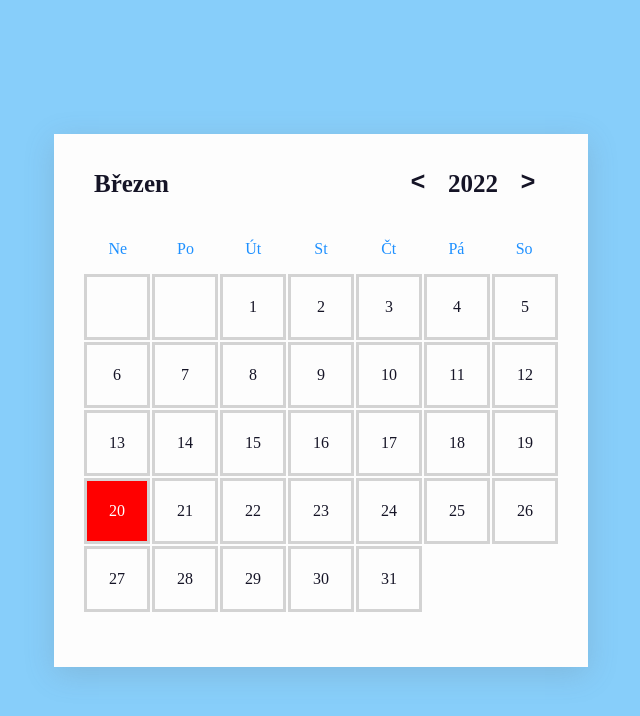
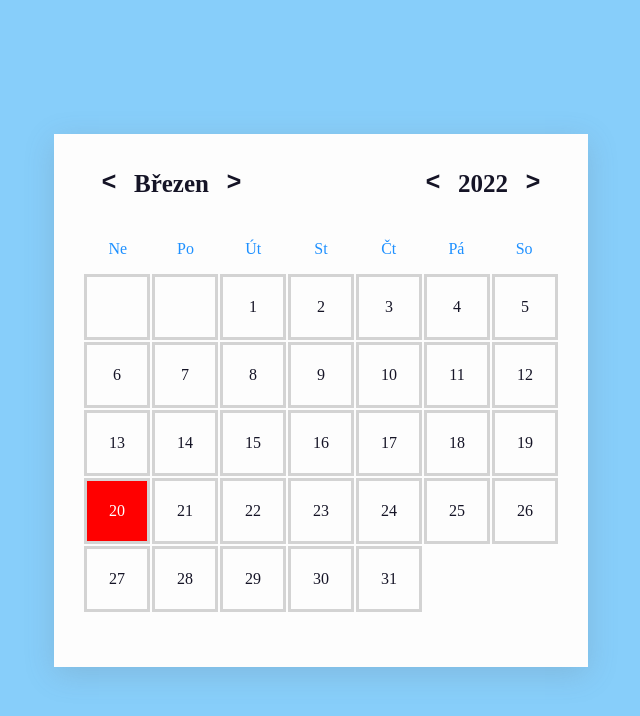
Before and after one commit to G0rd82/RocnikovaPrace, a plain HTML site: page index.html in a window 1280 px wide. Shown: the top 716 px of the page, without its empty margins (319-959 px from the left). Drawn offline with Linux system fonts and the light colour scheme.

Commit message:
month_picker

```diff
--- a/index.html
+++ b/index.html
@@ -14,7 +14,21 @@
 
 <div class="calendar">
     <div class="calendar-header">
-        <span class="month-picker" id="month-picker">February</span>
+
+
+        <div class="month-picker">
+        <span class="month-change" id="prev-month">
+              <pre><</pre>
+            </span>
+            <span id="month-picker">February</span>
+            <span class="month-change" id="next-month">
+                    <pre>></pre>
+                </span>
+
+        </div>
+
+        <div class="month-list"></div>
+
         <div class="year-picker">
                 <span class="year-change" id="prev-year">
                     <pre><</pre>
@@ -45,8 +59,6 @@
             </div>
         </div>
     </div>
-
-    <div class="month-list"></div>
 </div>
 
 <script src="main.js"></script>
--- a/new.css
+++ b/new.css
@@ -99,6 +99,9 @@ body {
     cursor: pointer;
     animation: to-top 1s forwards;
     border: 0.2rem solid lightgray;
+    align-items: center;
+    text-shadow: black;
+    transition: background-color 0.2s;
 }
 
 .calendar-days div span {
@@ -114,22 +117,29 @@ body {
     display: none;
 }
 .month-picker {
-    padding: 5px 10px;
-    border-radius: 10px;
-    cursor: pointer;
+   display: flex;
+    align-items: center;
 }
 .year-picker {
     display: flex;
     align-items: center;
 }
-
+.month-change{
+    height: 40px;
+    width: 40px;
+    border-radius: 50%;
+    display: grid;
+    place-items: center;
+    margin: 0 5px;
+    cursor: pointer;
+}
 .year-change {
     height: 40px;
     width: 40px;
     border-radius: 50%;
     display: grid;
     place-items: center;
-    margin: 0 10px;
+    margin: 0 5px;
     cursor: pointer;
 }
 
```
